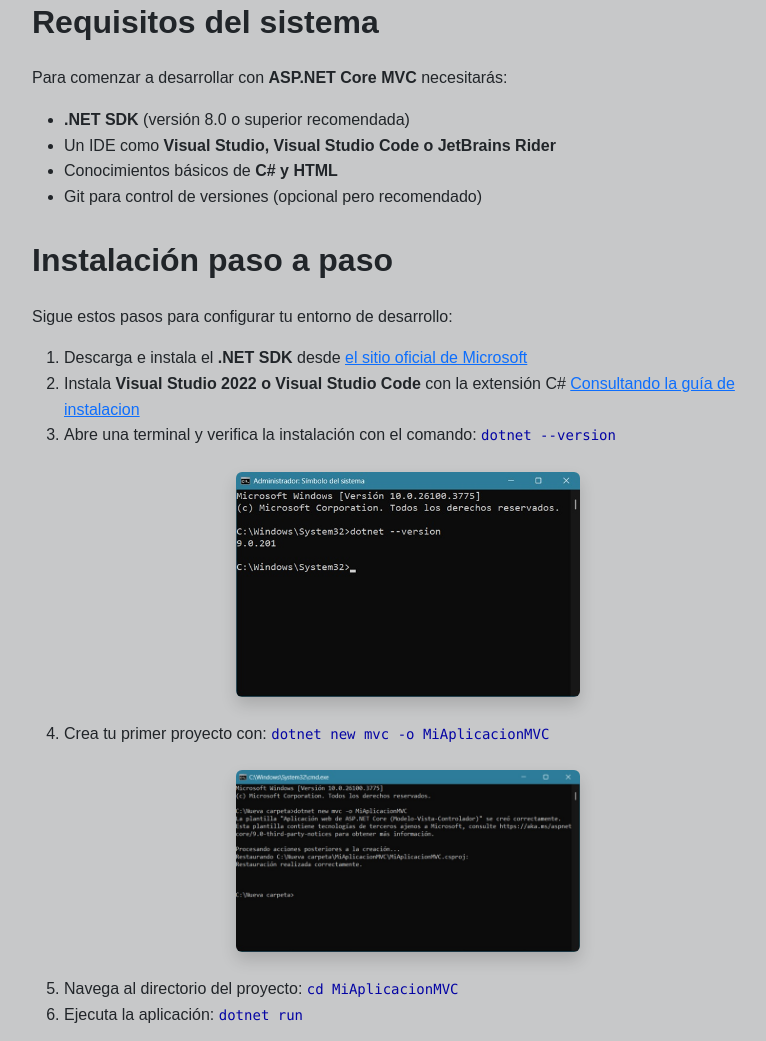
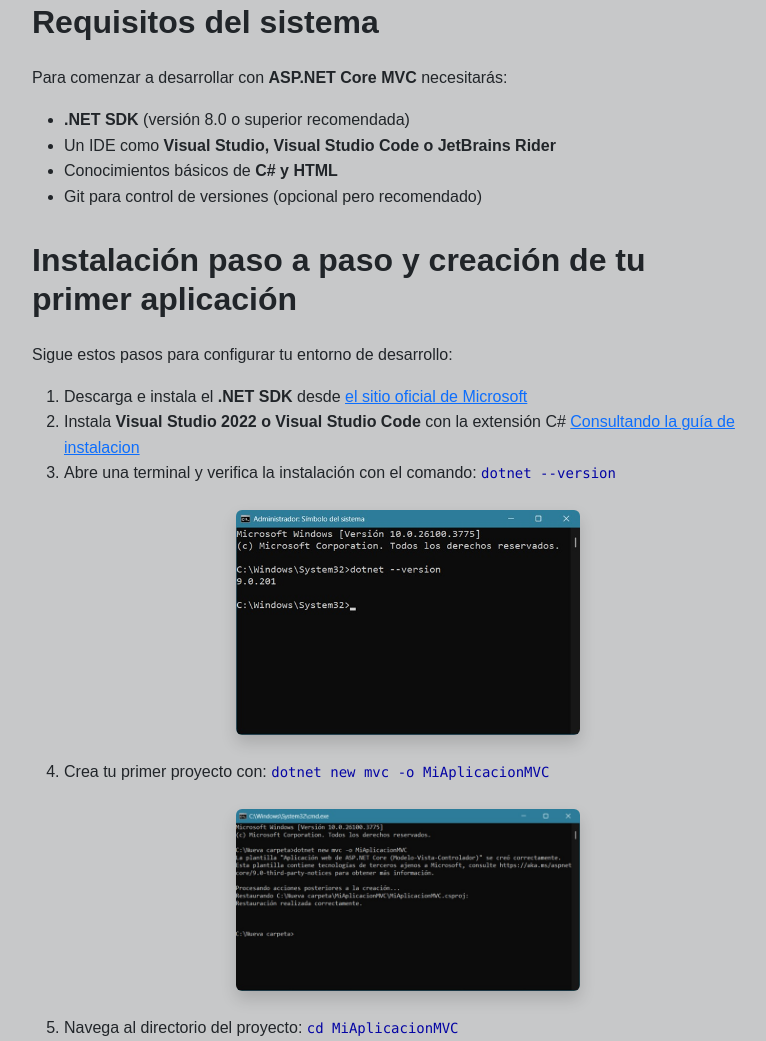
Before and after one commit to torcodeserv/Blog, a plain HTML site: page index.html in a window 1280 px wide. Shown: the part 1834-2875 px from the top of the page, without its empty margins (58-824 px from the left). Drawn offline with nearby package versions, Linux system fonts and the light colour scheme.

Commit message:
cambios trae

```diff
--- a/index.html
+++ b/index.html
@@ -88,7 +88,7 @@
                 </section>
 
                 <section id="instalacion">
-                    <h2 class="section-title">Instalación paso a paso</h2>
+                    <h2 class="section-title">Instalación paso a paso y creación de tu primer aplicación</h2>
                     <p>Sigue estos pasos para configurar tu entorno de desarrollo:</p>
                     <ol>
                         <li>Descarga e instala el <strong>.NET SDK</strong> desde <a href="https://dotnet.microsoft.com/es-es/download/visual-studio-sdks" target="_blank">el sitio oficial de Microsoft</a></li>
```
